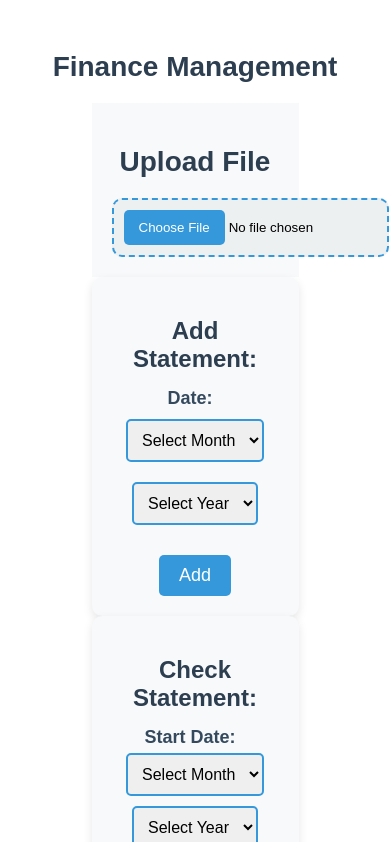
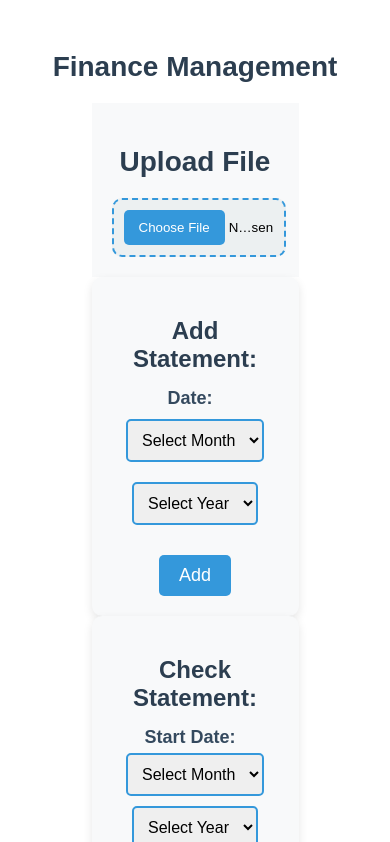
Before and after one commit to ABHI-ATG/Finance-Manager, a React (Vite) app: page / in a window 390 px wide. Shown: the top 842 px of the page. Built offline with nearby package versions, Linux system fonts and the light colour scheme.

Commit message:
Responsiveness

```diff
--- a/src/css/AddStatement.css
+++ b/src/css/AddStatement.css
@@ -84,3 +84,9 @@
 .submit-btn:hover {
     background: #076db0;
 }
+
+@media (max-width:650px){
+    .input-group{
+        flex-direction: column;
+    }
+}
--- a/src/css/FileJson.css
+++ b/src/css/FileJson.css
@@ -40,3 +40,9 @@ input[type="file"]::file-selector-button {
 input[type="file"]::file-selector-button:hover {
     background: #2c3e50;
 }
+
+@media (max-width: 625px) {
+    input[type="file"] {
+        width: 90%;
+    }
+}
```
